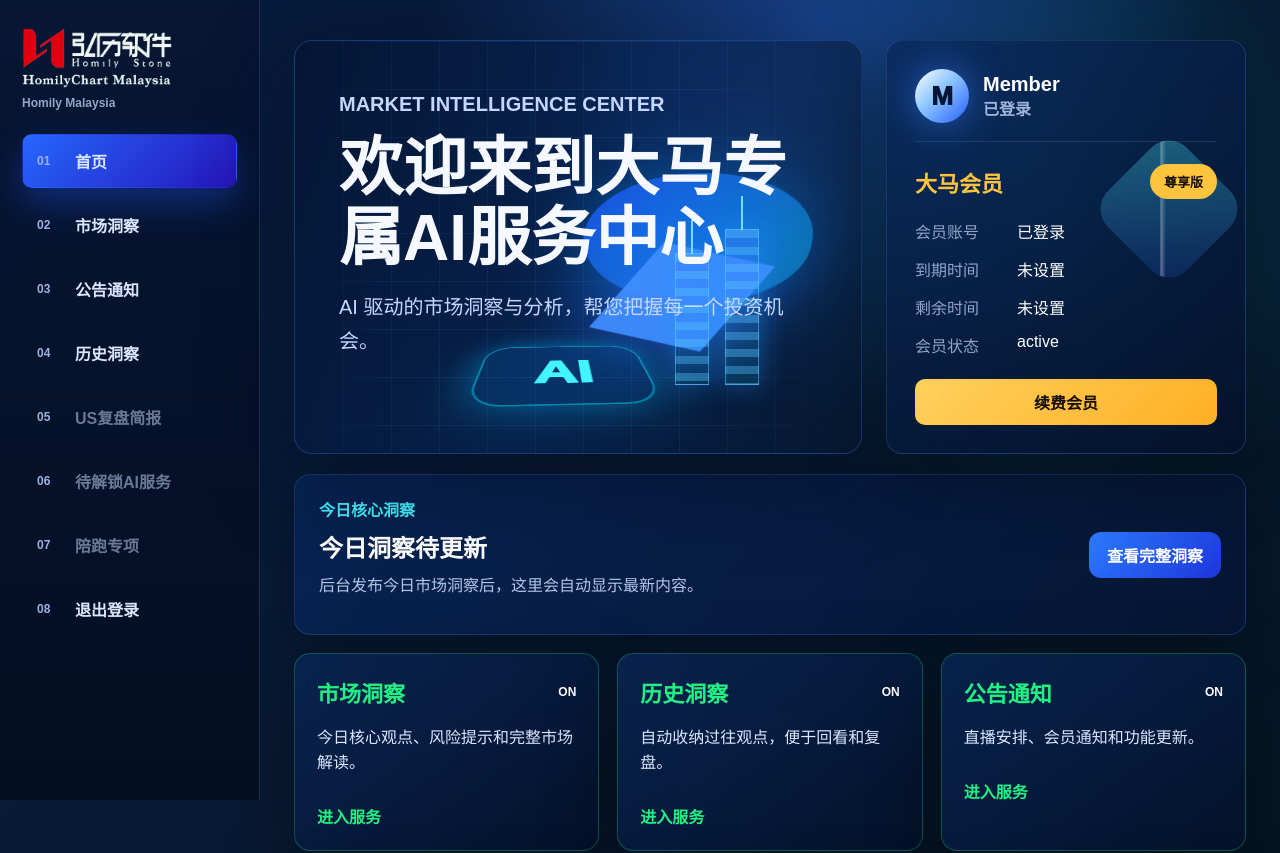
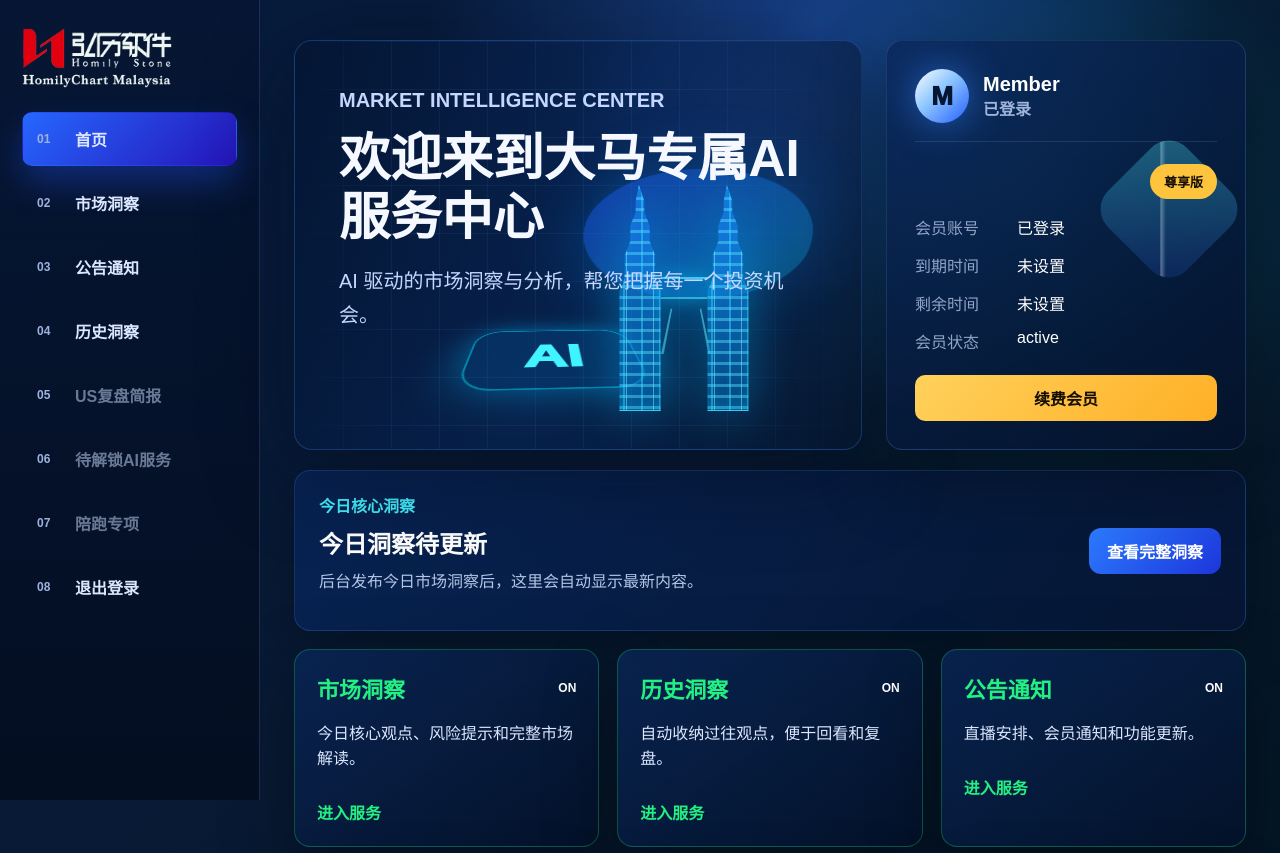
Before and after one commit to victoriazhang696-crypto/codex-market-insight, a Next.js app in the folder next-starter/: page / in a window 1280 px wide. Shown: the top 853 px of the page. Built offline with nearby package versions, Linux system fonts and the light colour scheme; no server answers; the database is empty.

Commit message:
Polish member homepage visuals

```diff
--- a/next-starter/app/globals.css
+++ b/next-starter/app/globals.css
@@ -617,7 +617,7 @@ h1 {
   position: relative;
   min-height: 330px;
   overflow: hidden;
-  padding: 46px 44px;
+  padding: 42px 44px;
   border: 1px solid rgba(66, 136, 255, 0.28);
   border-radius: 18px;
   background:
@@ -645,10 +645,13 @@ h1 {
 }
 
 .member-welcome h1 {
-  max-width: 760px;
+  max-width: 680px;
   margin-bottom: 16px;
-  font-size: clamp(38px, 5vw, 72px);
-  line-height: 1.1;
+  font-family: Arial, "PingFang SC", "Microsoft YaHei", sans-serif;
+  font-size: clamp(34px, 4vw, 56px);
+  font-weight: 850;
+  line-height: 1.16;
+  letter-spacing: 0;
 }
 
 .member-welcome p {
@@ -678,22 +681,13 @@ h1 {
   background: linear-gradient(135deg, rgba(31, 91, 255, 0.82), rgba(5, 217, 255, 0.42));
   filter: drop-shadow(0 0 34px rgba(0, 146, 255, 0.7));
   transform: skewX(-12deg);
-}
-
-.bull-mark {
-  position: absolute;
-  right: 92px;
-  top: 42px;
-  color: rgba(65, 141, 255, 0.94);
-  font-size: 118px;
-  filter: drop-shadow(0 0 30px rgba(36, 109, 255, 0.8));
-  transform: rotate(-18deg) scaleX(1.7);
+  opacity: 0.6;
 }
 
 .ai-mark {
   position: absolute;
-  left: 38px;
-  bottom: 8px;
+  left: 28px;
+  bottom: 20px;
   display: inline-grid;
   place-items: center;
   width: 168px;
@@ -708,36 +702,81 @@ h1 {
   transform: perspective(280px) rotateX(58deg) rotateZ(-2deg);
 }
 
-.tower {
+.petronas-towers {
   position: absolute;
-  bottom: 48px;
-  width: 34px;
-  height: 132px;
-  border: 1px solid rgba(112, 209, 255, 0.46);
-  background:
-    repeating-linear-gradient(180deg, rgba(85, 195, 255, 0.38) 0 8px, transparent 8px 17px),
-    linear-gradient(180deg, rgba(61, 129, 255, 0.42), rgba(0, 212, 255, 0.12));
-  box-shadow: 0 0 28px rgba(34, 151, 255, 0.45);
+  right: 52px;
+  bottom: 18px;
+  width: 190px;
+  height: 252px;
+  filter: drop-shadow(0 0 24px rgba(0, 184, 255, 0.75));
 }
 
-.tower::before {
+.petronas-tower {
+  position: absolute;
+  bottom: 0;
+  width: 54px;
+  height: 226px;
+  border: 1px solid rgba(62, 214, 255, 0.74);
+  clip-path: polygon(48% 0, 58% 7%, 58% 12%, 68% 18%, 68% 25%, 78% 31%, 78% 41%, 88% 47%, 88% 100%, 12% 100%, 12% 47%, 22% 41%, 22% 31%, 32% 25%, 32% 18%, 42% 12%, 42% 7%);
+  background:
+    repeating-linear-gradient(180deg, rgba(88, 226, 255, 0.45) 0 3px, transparent 3px 11px),
+    repeating-linear-gradient(90deg, transparent 0 9px, rgba(53, 215, 255, 0.48) 9px 11px, transparent 11px 18px),
+    linear-gradient(180deg, rgba(30, 137, 255, 0.6), rgba(0, 92, 187, 0.32));
+  box-shadow:
+    inset 0 0 26px rgba(0, 208, 255, 0.44),
+    0 0 30px rgba(0, 148, 255, 0.5);
+}
+
+.petronas-tower::before {
   content: "";
   position: absolute;
   left: 50%;
   bottom: 100%;
   width: 2px;
-  height: 34px;
-  background: #75ddff;
+  height: 36px;
+  background: #4feaff;
   transform: translateX(-50%);
+  box-shadow: 0 0 12px #4feaff;
 }
 
-.tower-left {
-  right: 122px;
+.petronas-tower::after {
+  content: "";
+  position: absolute;
+  inset: 20px 12px 0;
+  border-left: 1px solid rgba(128, 238, 255, 0.5);
+  border-right: 1px solid rgba(128, 238, 255, 0.5);
 }
 
-.tower-right {
-  right: 72px;
-  height: 156px;
+.petronas-tower.left {
+  left: 24px;
+}
+
+.petronas-tower.right {
+  right: 24px;
+}
+
+.petronas-bridge {
+  position: absolute;
+  left: 72px;
+  bottom: 112px;
+  width: 46px;
+  height: 22px;
+  border-top: 2px solid rgba(87, 229, 255, 0.75);
+  border-bottom: 2px solid rgba(87, 229, 255, 0.55);
+  background: rgba(0, 154, 255, 0.16);
+  box-shadow: 0 0 18px rgba(0, 196, 255, 0.48);
+}
+
+.petronas-bridge::after {
+  content: "";
+  position: absolute;
+  left: 6px;
+  top: 20px;
+  width: 34px;
+  height: 54px;
+  border-left: 2px solid rgba(87, 229, 255, 0.55);
+  border-right: 2px solid rgba(87, 229, 255, 0.55);
+  transform: perspective(70px) rotateX(38deg);
 }
 
 .member-topbar {
@@ -869,8 +908,8 @@ h1 {
   z-index: 1;
   display: flex;
   align-items: center;
-  justify-content: space-between;
-  margin-bottom: 20px;
+  justify-content: flex-end;
+  margin-bottom: 16px;
   color: #ffc43d;
   font-size: 22px;
   font-weight: 900;
--- a/next-starter/app/page.tsx
+++ b/next-starter/app/page.tsx
@@ -61,6 +61,30 @@ const sidebarItems = [
 
 export const dynamic = 'force-dynamic';
 
+function getMalaysiaMonthDay() {
+  const parts = new Intl.DateTimeFormat('en-US', {
+    timeZone: 'Asia/Kuala_Lumpur',
+    month: 'numeric',
+    day: 'numeric'
+  }).formatToParts(new Date());
+
+  return {
+    month: parts.find((part) => part.type === 'month')?.value ?? '',
+    day: parts.find((part) => part.type === 'day')?.value ?? ''
+  };
+}
+
+function titleMatchesToday(title: string) {
+  const dateMatch = title.match(/(\d{1,2})[./月-](\d{1,2})\s*日?/);
+
+  if (!dateMatch) {
+    return true;
+  }
+
+  const today = getMalaysiaMonthDay();
+  return Number(dateMatch[1]) === Number(today.month) && Number(dateMatch[2]) === Number(today.day);
+}
+
 export default async function MemberHomePage() {
   const [profile, publishedArticles, notices] = await Promise.all([
     getCurrentMemberProfile(),
@@ -71,7 +95,9 @@ export default async function MemberHomePage() {
   const canUse = (permission: FeaturePermission) =>
     hasActiveFeaturePermission(profile?.featurePermissions, profile?.featureExpiries, permission, profile?.expireDate);
 
-  const todaysMarketArticles = publishedArticles.filter((article) => article.category === 'market_today' && isPublishedTodayInMalaysia(article));
+  const todaysMarketArticles = publishedArticles.filter(
+    (article) => article.category === 'market_today' && isPublishedTodayInMalaysia(article) && titleMatchesToday(article.title)
+  );
   const historicalMarketArticles = publishedArticles
     .filter((article) => article.category === 'market_history' || (article.category === 'market_today' && !isPublishedTodayInMalaysia(article)))
     .slice(0, 3);
@@ -110,7 +136,6 @@ export default async function MemberHomePage() {
       <aside className="member-sidebar">
         <a className="member-logo" href="/">
           <img src="/homilychart-malaysia-logo-cutout.png" alt="HomilyChart Malaysia" />
-          <span>Homily Malaysia</span>
         </a>
         <MemberNav items={navItems} ariaLabel="会员导航" />
       </aside>
@@ -122,10 +147,12 @@ export default async function MemberHomePage() {
             <h1>欢迎来到大马专属AI服务中心</h1>
             <p>AI 驱动的市场洞察与分析，帮您把握每一个投资机会。</p>
             <div className="hero-visual" aria-hidden="true">
-              <span className="bull-mark">◆</span>
               <span className="ai-mark">AI</span>
-              <span className="tower tower-left" />
-              <span className="tower tower-right" />
+              <span className="petronas-towers">
+                <i className="petronas-tower left" />
+                <i className="petronas-bridge" />
+                <i className="petronas-tower right" />
+              </span>
             </div>
           </div>
 
@@ -138,7 +165,6 @@ export default async function MemberHomePage() {
               </div>
             </div>
             <div className="vip-title-row">
-              <span>大马会员</span>
               <strong>尊享版</strong>
             </div>
             <dl>
@@ -181,7 +207,7 @@ export default async function MemberHomePage() {
                 : item.href === '/history'
                   ? historicalMarketArticles[0]?.title
                   : item.href === '/today'
-                    ? latestToday?.title
+                    ? latestToday?.summary
                     : '';
 
             return (
```
Also changed, not shown: next-starter/lib/article-format.ts (+21 -5 lines).
